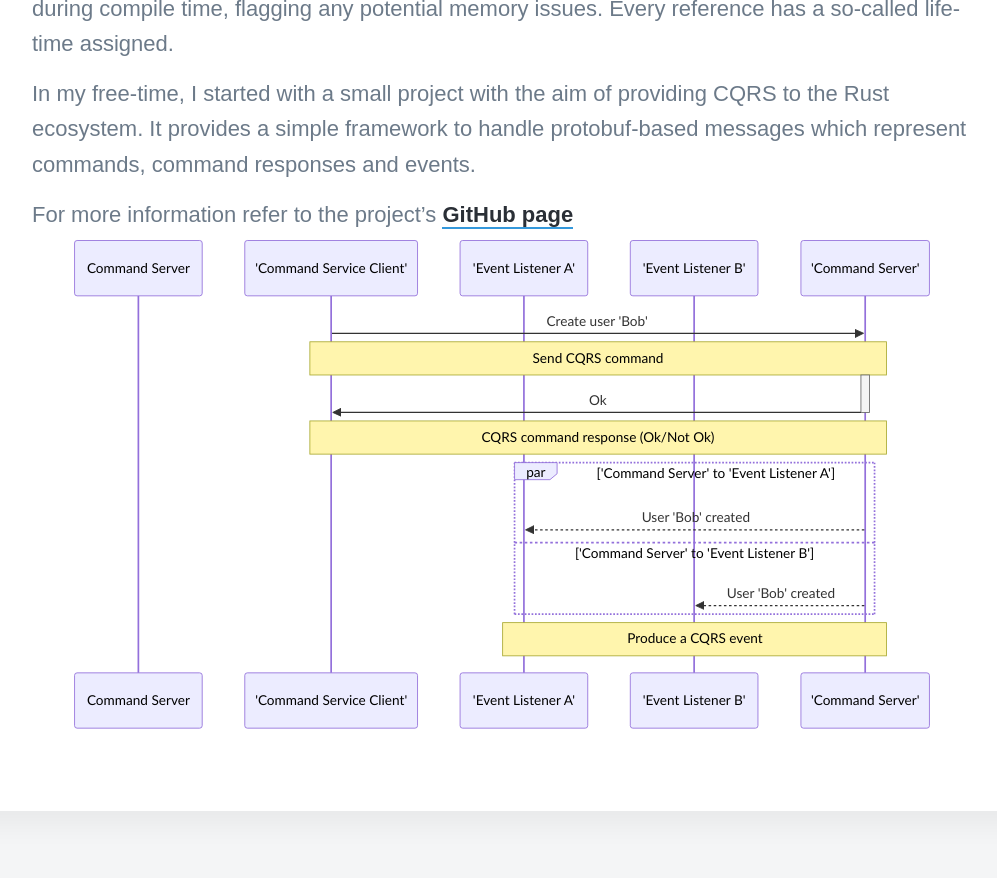
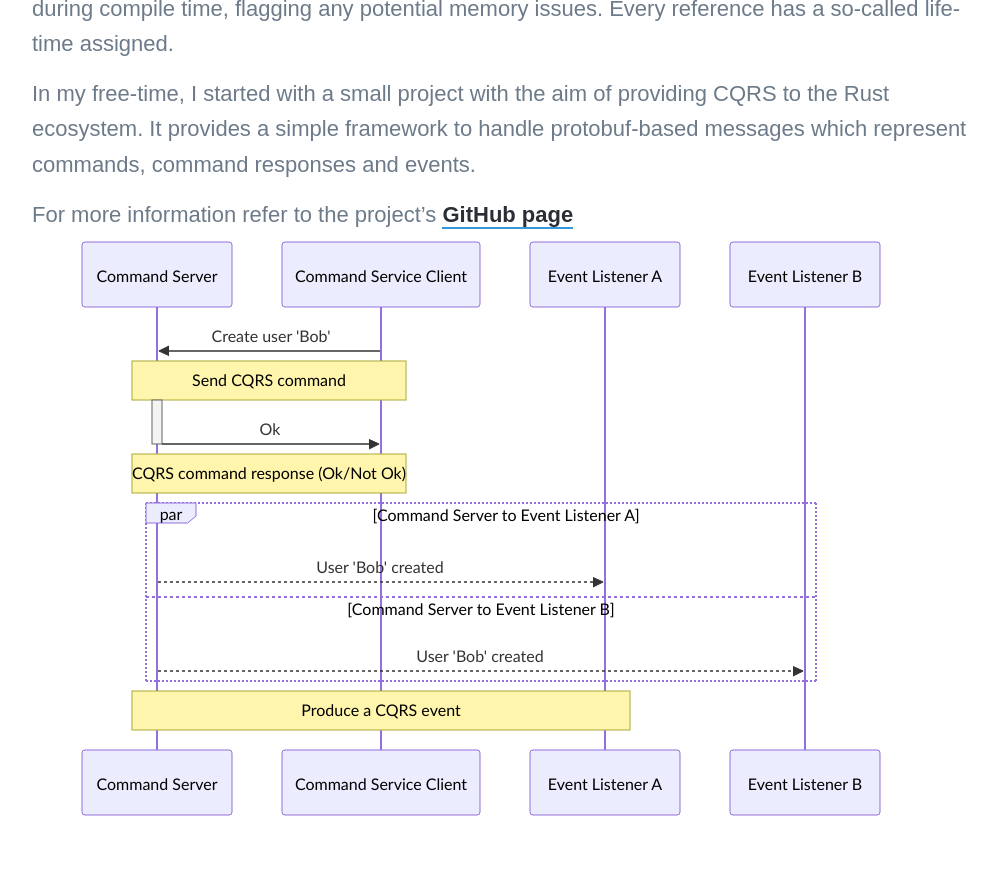
Before and after one commit to phil3k3/philiplimbeck.dev, a Jekyll site: the page built from Personal/_projects/2018-06-30-cqrs-rust.md, in a window 1280 px wide and 900 px high, scrolled down 1030 px. Shown: the top 878 px of the window, without its empty margins (138-1135 px from the left). Built offline with Jekyll 4.4.1, drawn with Linux system fonts in a browser that asks for light colours; nearby versions of some CDN libraries; some web fonts are replaced.

Commit message:
Remove quotes

```diff
--- a/Personal/_projects/2018-06-30-cqrs-rust.md
+++ b/Personal/_projects/2018-06-30-cqrs-rust.md
@@ -33,19 +33,19 @@ For more information refer to the project's [GitHub page](https://github.com/phi
 <pre class="mermaid">
 sequenceDiagram
     participant Command Server
-    participant 'Command Service Client'
-    participant 'Event Listener A'
-    participant 'Event Listener B'
-    'Command Service Client'->>'Command Server': Create user 'Bob'
-    Note over 'Command Service Client','Command Server': Send CQRS command
-    activate 'Command Server'
-    'Command Server'->>'Command Service Client': Ok
-    deactivate 'Command Server'
-    Note over 'Command Server','Command Service Client': CQRS command response (Ok/Not Ok)
-    par 'Command Server' to 'Event Listener A'
-        'Command Server'-->>'Event Listener A': User 'Bob' created
-    and 'Command Server' to 'Event Listener B'
-        'Command Server'-->>'Event Listener B': User 'Bob' created
+    participant Command Service Client
+    participant Event Listener A
+    participant Event Listener B
+    Command Service Client->>Command Server: Create user 'Bob'
+    Note over Command Service Client,Command Server: Send CQRS command
+    activate Command Server
+    Command Server->>Command Service Client: Ok
+    deactivate Command Server
+    Note over Command Server,Command Service Client: CQRS command response (Ok/Not Ok)
+    par Command Server to Event Listener A
+        Command Server-->>Event Listener A: User 'Bob' created
+    and Command Server to Event Listener B
+        Command Server-->>Event Listener B: User 'Bob' created
     end
-    Note over 'Command Server','Event Listener A': Produce a CQRS event
+    Note over Command Server,Event Listener A: Produce a CQRS event
 </pre>
```
